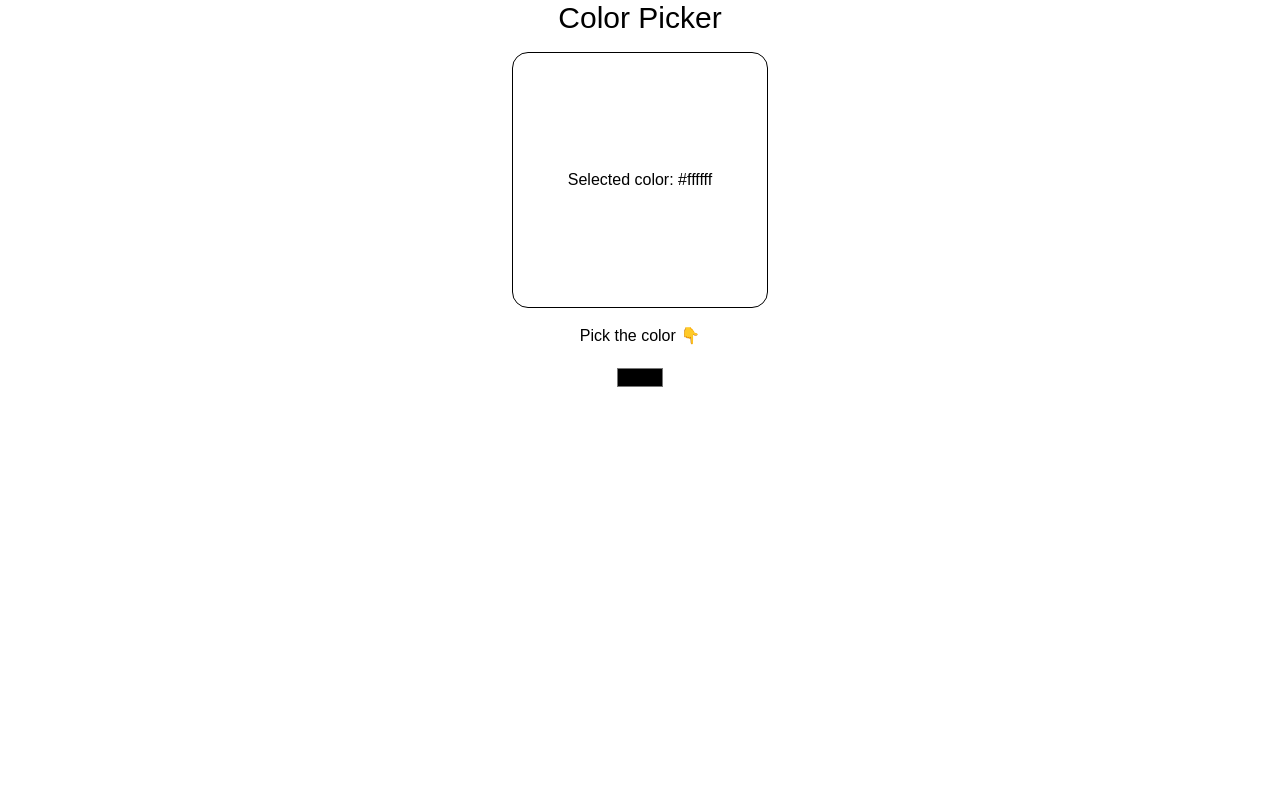
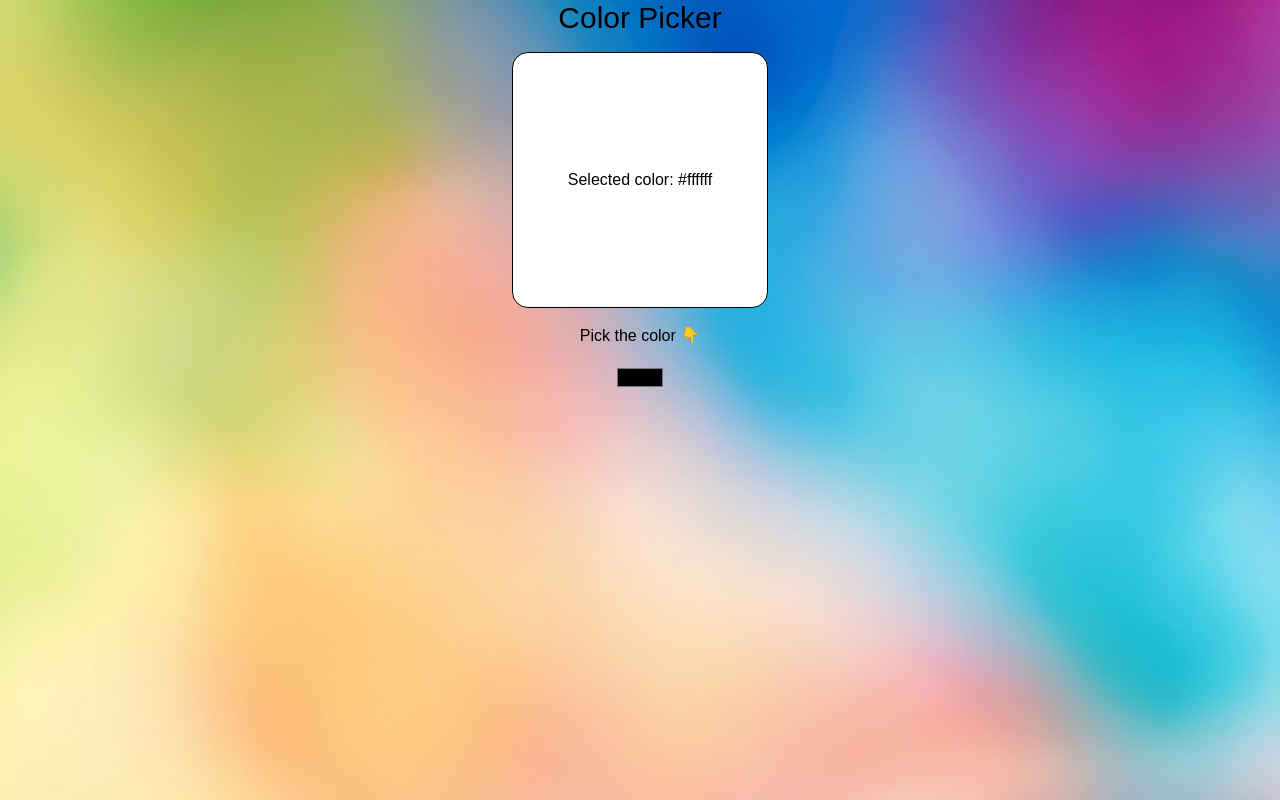
Before and after one commit to javohir-jafarov/reactjs, a React (Vite) app: page / in a window 1280 px wide. Built offline with nearby package versions, Linux system fonts and the light colour scheme.

Commit message:
added massage-copied and add background with some styles

```diff
--- a/src/App.jsx
+++ b/src/App.jsx
@@ -91,12 +91,14 @@ import Alert from './components/Alert'
 
 const App = () => {
   let [color, setColor ] = useState('#ffffff')
+  let [isCopied, setIsCopied] = useState(false)
 
 let copyColor = () => {
     navigator.clipboard.writeText(color)
-    alert('copied!')
+    setIsCopied(true)
+    setTimeout(() => {setIsCopied(false)}, 1000)
   }
-let [isCopied, setIsCopied] = useState(false)
+
   return (
     <>
 
--- a/src/index.css
+++ b/src/index.css
@@ -3,4 +3,10 @@
 
 body {
     font-family: Arial, sans-serif;
+    background-image: url(./assets/colorfulBackround.jpg);
+    background-repeat: no-repeat;
+    background-size: cover;
+    background-position: center;
+    min-height: 100vh;
+    max-height: fit-content;
 }
```
Also changed, not shown: src/assets/colorfulBackround.jpg (added).
